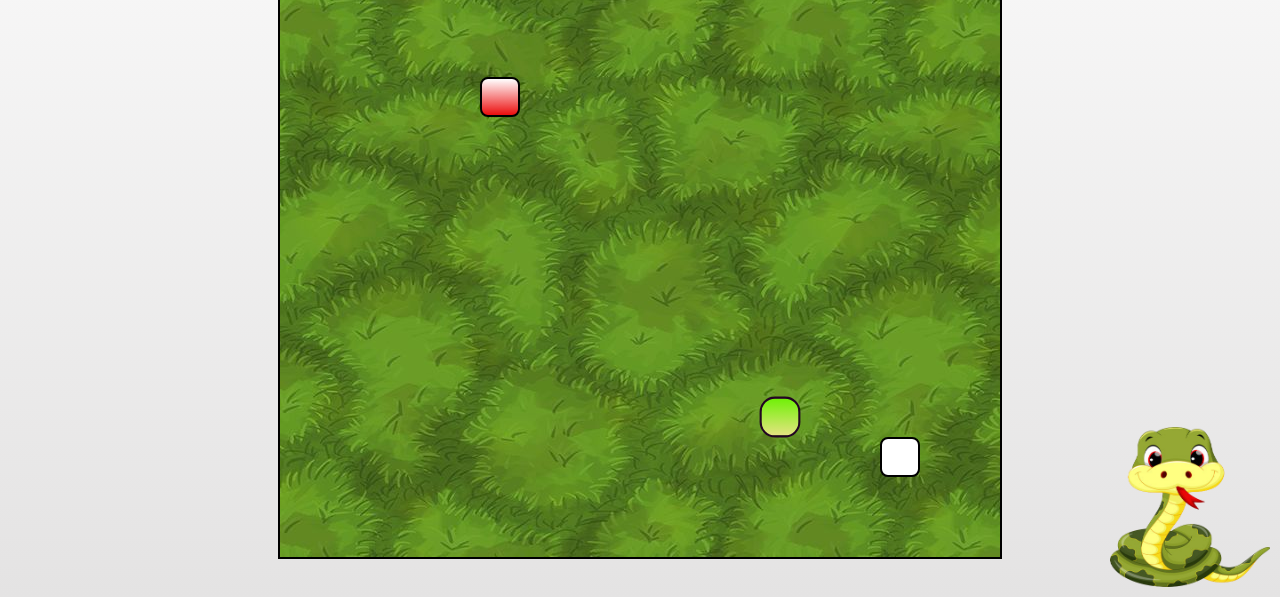
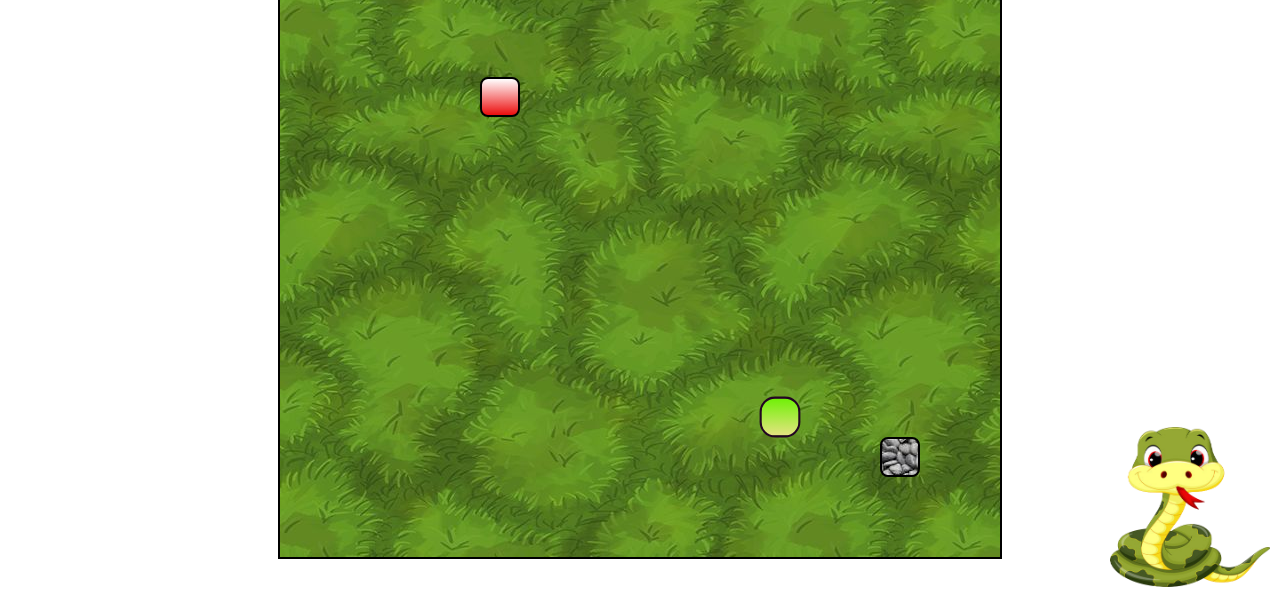
Before and after one commit to sanidhyarc200/Snakegamenew, a plain HTML site: page index.html in a window 1280 px wide. Shown: the part 203-800 px from the top of the page. Drawn offline with Linux system fonts and the light colour scheme; a web font is replaced by a local one.

Commit message:
new fixed

```diff
--- a/snake.js
+++ b/snake.js
@@ -1,7 +1,7 @@
 let inputDir = {x: 0, y: 0};
-const foodSound = new Audio('food.mp3');
-const gameOverSound = new Audio('gameover.mp3');
-const moveSound = new Audio('move.mp3');
+const foodSound = new Audio('./Media/food.mp3');
+const gameOverSound = new Audio('./Media/gameover.mp3');
+const moveSound = new Audio('./Media/move.mp3');
 const musicSound = new Audio('');
 // const abcud = new Audio('');
 let speed = 16;
--- a/style/snake.css
+++ b/style/snake.css
@@ -5,7 +5,8 @@
 }
 
 .body{
-    background: linear-gradient(rgb(252, 252, 252), rgb(228, 227, 227));
+
+    /* background: linear-gradient(rgb(252, 252, 252), rgb(228, 227, 227)); */
     min-height: 100vh;
     /* min-width: 50vh; */
     background-size: 100vw 100vh;
@@ -136,7 +137,7 @@ object-fit: fill;
     border-radius: 8px;
 }
 .dangers{
-    background: url("../images/fire.gif");
+    background: url("../images/download.jpg");
     border: .25vmin solid black;
     border-radius: 8px;
 }
```
Also changed, not shown: images/FULLBACK.jpg (added), 2 other files.
